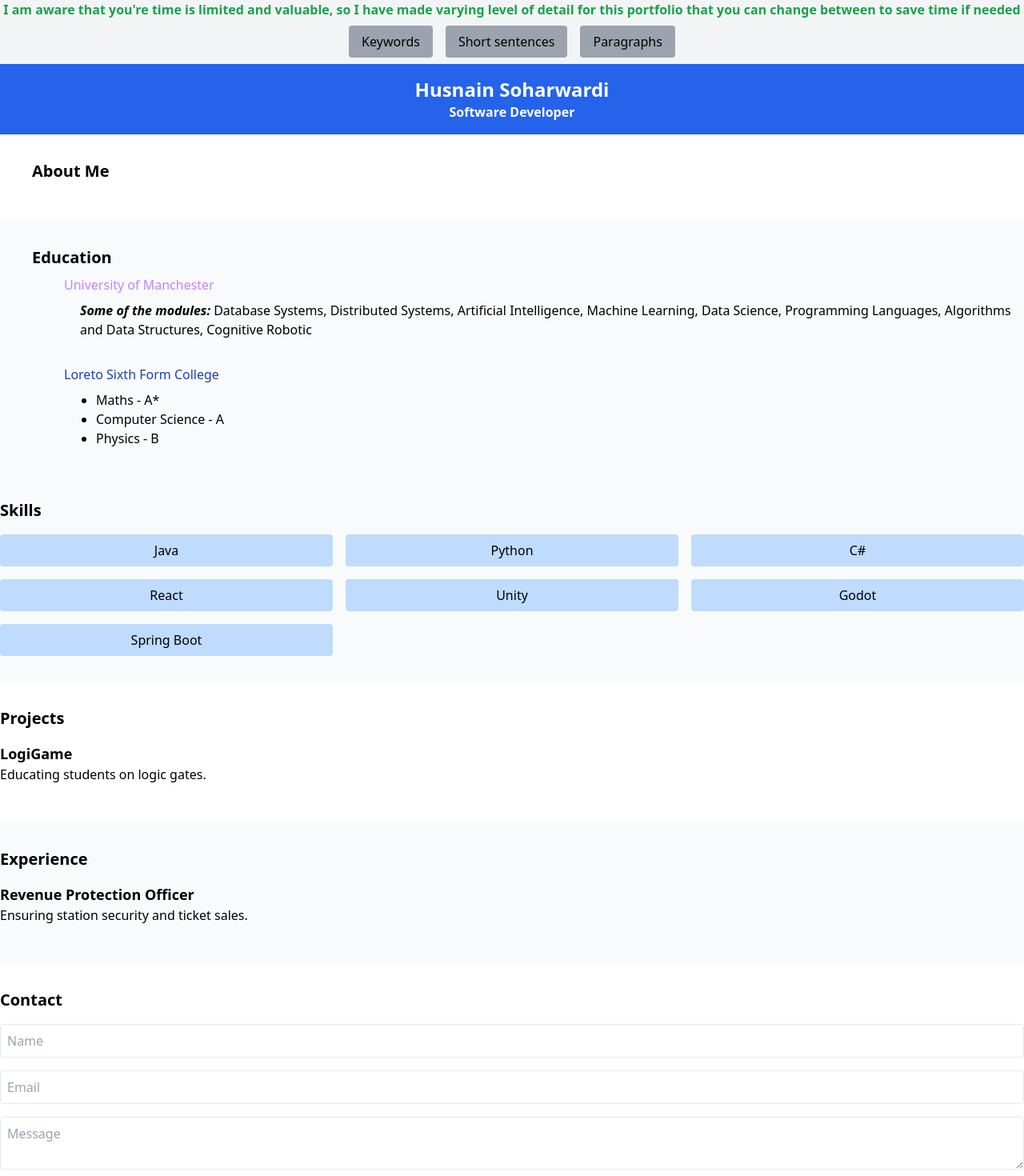
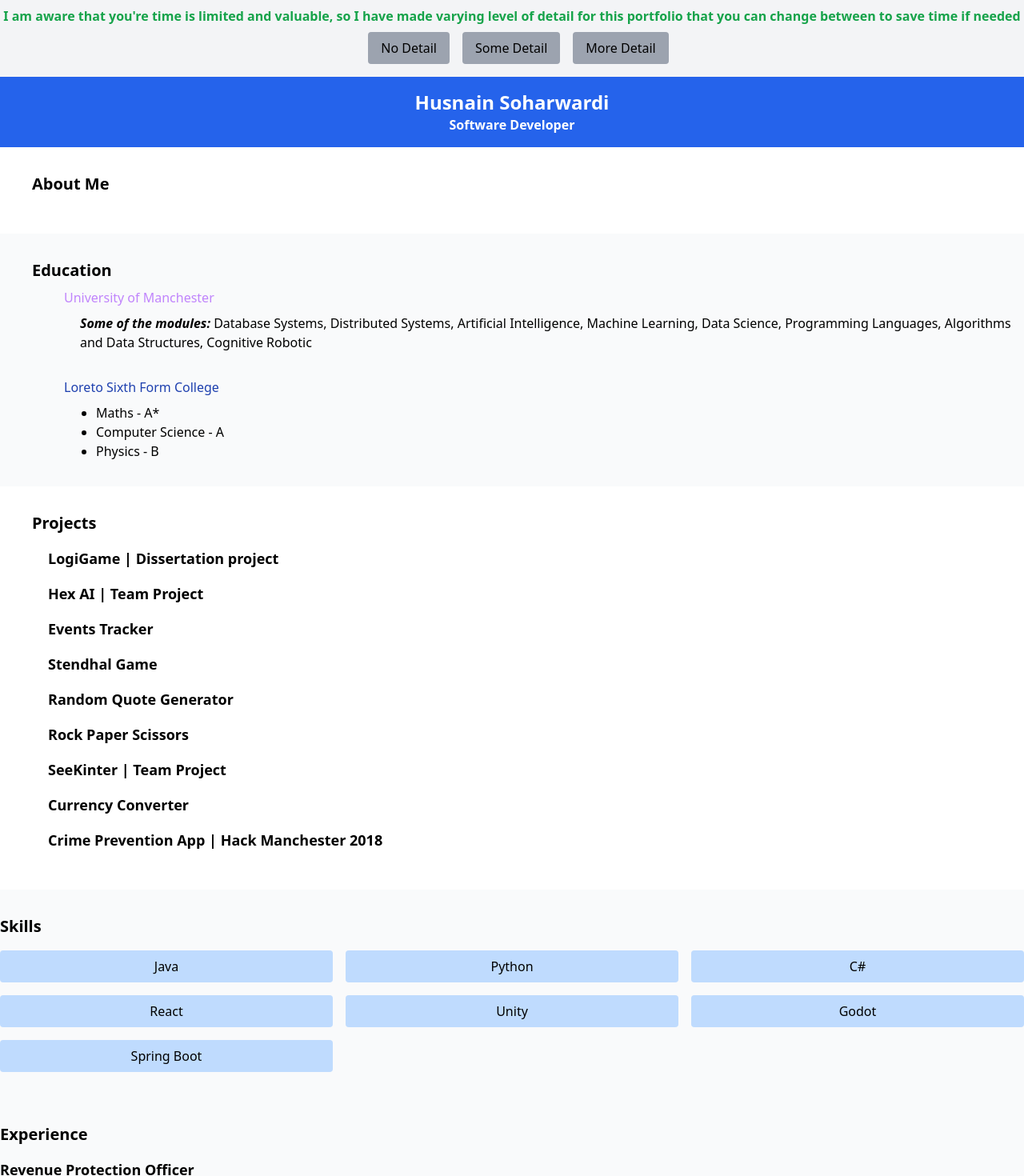
Before and after one commit to husnain106/portfolio, a React (Create React App) app: page / in a window 1280 px wide. Shown: the top 1470 px of the page at 80% size. Built offline with nearby package versions, Linux system fonts and the light colour scheme.

Commit message:
Projects section done

```diff
--- a/src/App.js
+++ b/src/App.js
@@ -13,18 +13,20 @@ function App() {
 
   return (
     <div className="min-h-screen bg-gray-100">
-      <p class="flex items-center justify-center space-x-6 text-green-600 font-semibold">I am aware that you're time is limited and valuable, so I have made varying level of detail for this portfolio that you can change between to save time if needed</p>
-      <nav class="flex items-center justify-center space-x-4 pt-2 pb-2">
-        <button title="This can be read in 2 minutes." class="btn bg-gray-400 hover:bg-gray-700 py-2 px-4 rounded" onClick={() => setDetailLevel("low")}>Keywords</button>
-        <button title="This can be read in 5 minutes."class="btn bg-gray-400 hover:bg-gray-700 py-2 px-4 rounded" onClick={() => setDetailLevel("medium")}>Short sentences</button>
-        <button title="This can be read in 10 minutes."class="btn bg-gray-400 hover:bg-gray-700 py-2 px-4 rounded" onClick={() => setDetailLevel("high")}>Paragraphs</button>
+      <nav class="flex flex-col items-center justify-center space-x-4 pt-2 pb-2 sticky top-0 bg-gray-100">
+        <p class="space-x-6 text-green-600 font-semibold">I am aware that you're time is limited and valuable, so I have made varying level of detail for this portfolio that you can change between to save time if needed</p>
+        <div className="flex flex-row items-center justify-center space-x-4 pt-2 pb-2 sticky top-0 bg-gray-100">
+          <button title="This can be read in 2 minutes." class="btn bg-gray-400 hover:bg-gray-700 py-2 px-4 rounded" onClick={() => setDetailLevel("low")}>No Detail</button>
+          <button title="This can be read in 5 minutes."class="btn bg-gray-400 hover:bg-gray-700 py-2 px-4 rounded" onClick={() => setDetailLevel("medium")}>Some Detail</button>
+          <button title="This can be read in 10 minutes."class="btn bg-gray-400 hover:bg-gray-700 py-2 px-4 rounded" onClick={() => setDetailLevel("high")}>More Detail</button>
+        </div>
       </nav>
-      <Header detailLevel={detailLevel} setDetailLevel={setDetailLevel} />
+      <Header/>
       <main>
         <About detailLevel={detailLevel} />
         <Education/>
+        <Projects detailLevel={detailLevel} />
         <Skills />
-        <Projects detailLevel={detailLevel} />
         <Experience detailLevel={detailLevel} />
         <Contact />
       </main>
--- a/src/components/Projects.js
+++ b/src/components/Projects.js
@@ -2,23 +2,70 @@ import React from "react";
 
 const Projects = ({ detailLevel }) => {
   const projects = [
-    {
-      name: "LogiGame",
-      brief: "Educating students on logic gates.",
-      summary: "A level-based mobile game developed with Godot.",
-      detailed: "Developed a mobile game using Godot, aimed at educating college students on logic gates. Tested mechanics in Unity and Unreal before finalizing.",
-    },
-    // Add more projects here.
+      {
+        name: "LogiGame | Dissertation project",
+        low: "A mobile game to educate on logic gates",
+        medium: "A level-based mobile game developed with Godot game engine to educate college students on logic gates.",
+        high: "Developed a mobile game using Godot, aimed at educating college students on logic gates. Tested mechanics in Unity and Unreal before finalizing the choice of Godot as the game engine. Used git workflow to manage repository to replicate an industry environment."
+      },
+      {
+        name: "Hex AI | Team Project",
+        low: "Machine learning models for Hex game",
+        medium: "Developed machine learning models including UCT, Monte Carlo, and AB-pruning to play Hex game.",
+        high: "Built machine learning models (UCT algorithm, Monte Carlo, AB-pruning) with Java for Hex game. Focused on optimizing performance and accuracy for competitive gameplay scenarios."
+      },
+      {
+        name: "Events Tracker",
+        low: "Web application to track events",
+        medium: "Developed a web application using Spring Boot for back-end and Thymeleaf with JavaScript for front-end.",
+        high: "Created an event tracker using Spring Boot framework for back-end and Thymeleaf templates with JavaScript for the front-end. Ensured seamless integration and user-friendly navigation for effective event management."
+      },
+      {
+        name: "Stendhal Game",
+        low: "Bug fixing and feature addition for open-source game",
+        medium: "Worked on open-source game Stendhal to fix bugs and add features using Java.",
+        high: "Contributed to the open-source project Stendhal by fixing bugs and adding new features using Java. Applied agile and test-driven development methodologies to ensure quality and efficiency."
+      },
+      {
+        name: "Random Quote Generator",
+        low: "Website for generating random quotes",
+        medium: "Developed a JavaScript-powered website to generate random quotes with a focus on user experience.",
+        high: "Designed and implemented a visually engaging quote generator using JavaScript, enhancing user interaction and dynamic content delivery."
+      },
+      {
+        name: "Rock Paper Scissors",
+        low: "Interactive game using JavaScript",
+        medium: "Created a Rock, Paper, Scissors game with JavaScript and CSS for user interaction.",
+        high: "Developed an interactive Rock, Paper, Scissors game using JavaScript and CSS, integrating logic and responsive user interaction for an engaging experience."
+      },
+      {
+        name: "SeeKinter | Team Project",
+        low: "Drag-and-drop application with Tkinter",
+        medium: "Built a drag-and-drop feature using Python’s Tkinter library with Django framework.",
+        high: "Implemented a drag-and-drop application using Python's Tkinter library and Django framework. Integrated SQL database with input validation and hashing for secure data handling."
+      },
+      {
+        name: "Currency Converter",
+        low: "Website for real-time currency conversion",
+        medium: "Developed a currency conversion website using JavaScript and real-time exchange rate APIs.",
+        high: "Created a responsive website for real-time currency conversion using JavaScript and external exchange rate APIs, ensuring accuracy and user accessibility."
+      },
+      {
+        name: "Crime Prevention App | Hack Manchester 2018",
+        low: "App for aiding crime prevention",
+        medium: "Built a Python app to aid authorities in crime prevention with security-focused techniques.",
+        high: "Developed a Python-based app to assist in crime prevention, incorporating advanced hash techniques for enhanced security. Designed as part of Hack Manchester 2018."
+      }
   ];
 
   return (
     <section className="py-8 bg-white">
-      <div className="container mx-auto">
+      <div className="container mx-auto pl-10">
         <h2 className="text-xl font-bold mb-4">Projects</h2>
         {projects.map((project) => (
-          <div key={project.name} className="mb-4">
+          <div key={project.name} className="mb-4 pl-5">
             <h3 className="text-lg font-semibold">{project.name}</h3>
-            <p>{project[detailLevel]}</p>
+            <p className="pl-4">{project[detailLevel]}</p>
           </div>
         ))}
       </div>
```
